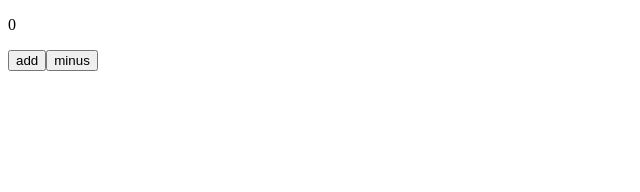
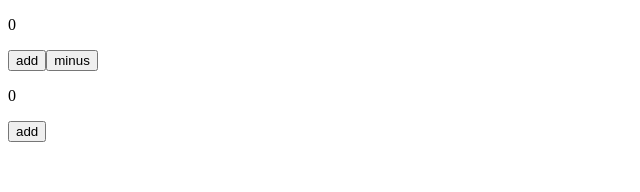
Before and after one commit to shenqil/react-learn, a React app: page / in a window 1280 px wide. Shown: the top 192 px of the page, without its empty margins (0-640 px from the left). Built offline with nearby package versions, Linux system fonts and the light colour scheme.

Commit message:
hooks 使用 react-redux 以及实现

```diff
--- a/src/main.tsx
+++ b/src/main.tsx
@@ -6,12 +6,14 @@ import { render } from 'react-dom';
 import { Provider } from './react-redux';
 import store from './store';
 import ClassPage from './view/ClassPage';
+import FunctionPage from './view/FunctionPage';
 
 function App() {
   return (
     <div>
       <Provider store={store}>
         <ClassPage />
+        <FunctionPage />
       </Provider>
     </div>
   );
--- a/src/react-redux/index.tsx
+++ b/src/react-redux/index.tsx
@@ -51,4 +51,26 @@ export const connect = (mapStateToProps:any, mapDispatchToProps:any) => (Wrapped
   return <WrappedComponent {...props} {...stateProps} {...dispatchProps} />;
 };
 
+// hooks
+export function useSelector(selector:any) {
+  const forceUpdate = useForceUpdate();
+  const store = useContext(Context) as any;
+  const selectorState = selector(store.getState());
+
+  useLayoutEffect(() => {
+    const unsubscribe = store.subscribe(() => {
+      forceUpdate();
+    });
+    return () => unsubscribe();
+  }, [forceUpdate, store]);
+
+  return selectorState;
+}
+
+export function useDispatch() {
+  const store = useContext(Context) as any;
+
+  return store.dispatch;
+}
+
 export default {};
--- /dev/null
+++ b/src/view/FunctionPage.tsx
@@ -0,0 +1,21 @@
+import React, { useCallback } from 'react';
+// import { useSelector, useDispatch } from 'react-redux';
+import { useSelector, useDispatch } from '../react-redux';
+
+export default function FunctionPage() {
+  const num = useSelector((count:number) => count);
+  const dispatch = useDispatch();
+
+  const add = useCallback(() => {
+    dispatch({
+      type: 'ADD',
+    });
+  }, [dispatch]);
+
+  return (
+    <div>
+      <p>{num}</p>
+      <button onClick={() => add()} type="button">add</button>
+    </div>
+  );
+}
```
